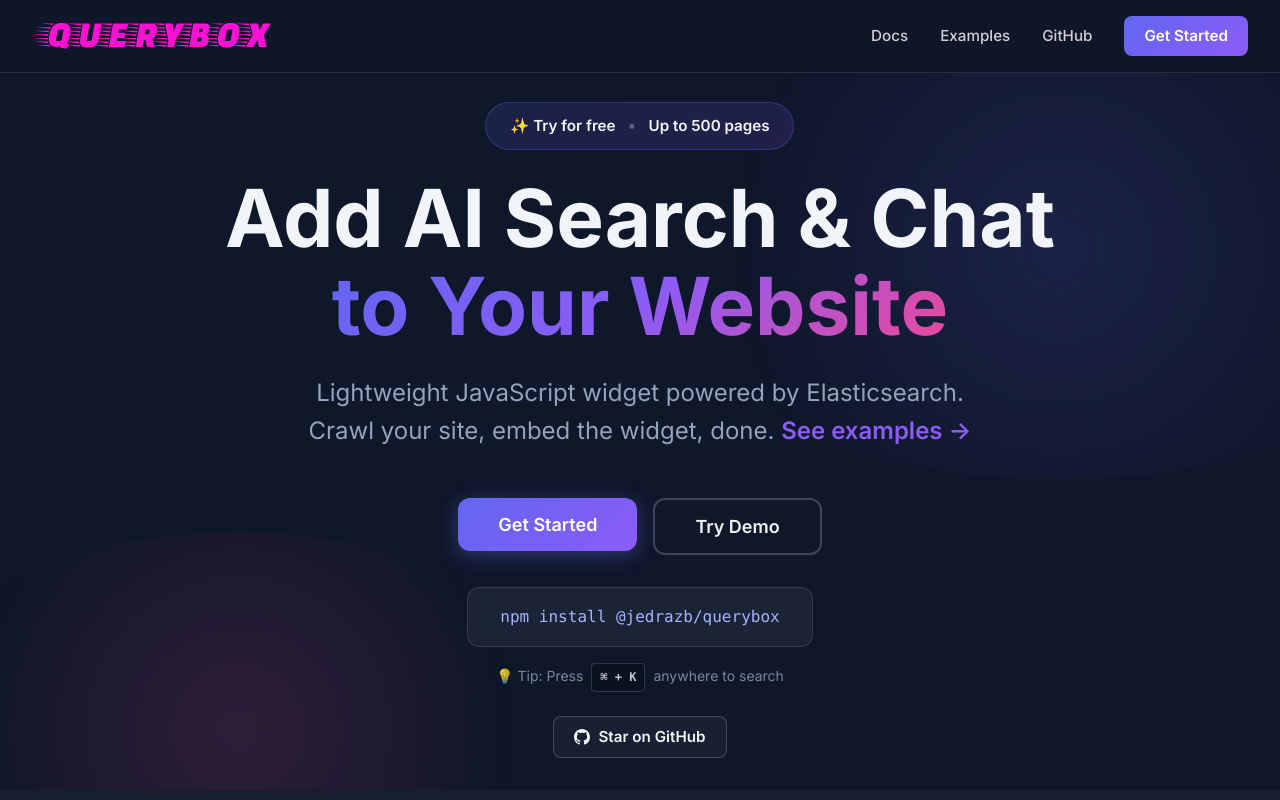
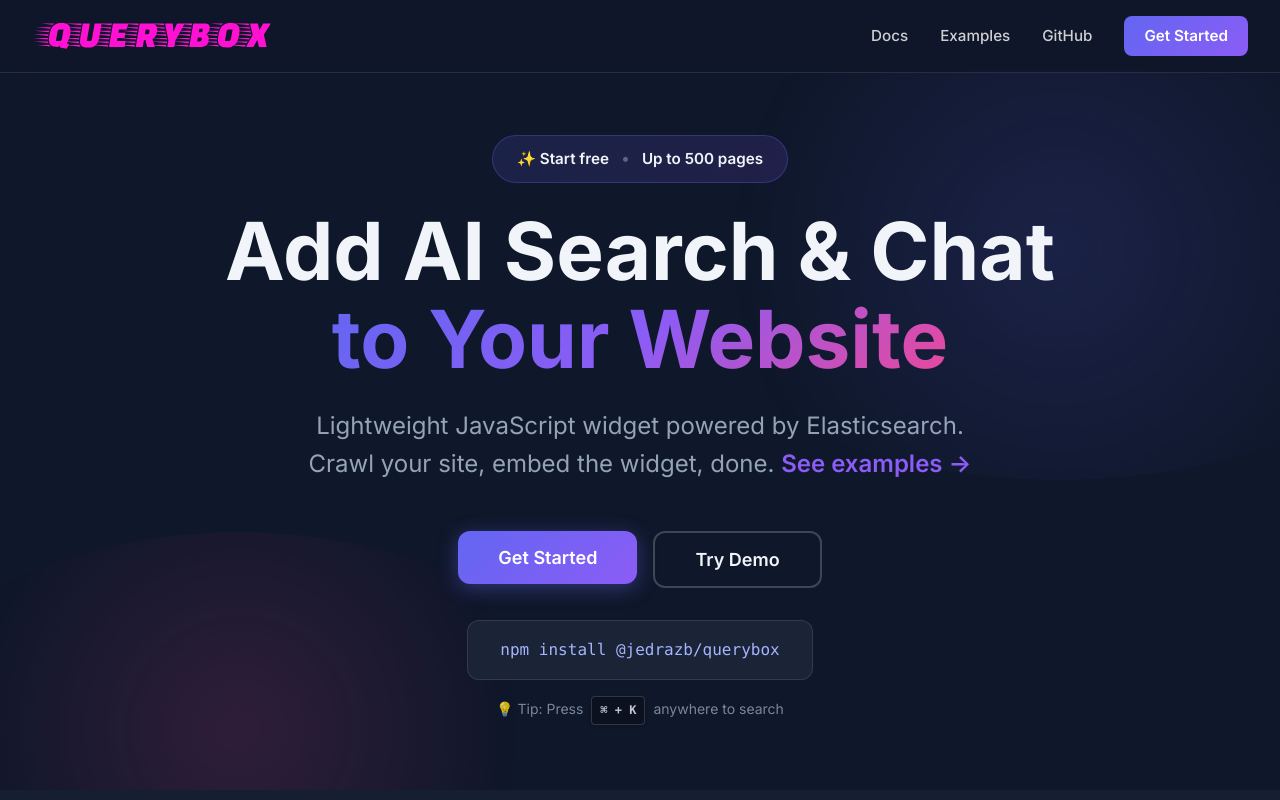
Before and after one commit to jedrazb/querybox, a Next.js app in the folder packages/app/: page / in a window 1280 px wide. Shown: the top 800 px of the page. Built offline with nearby package versions, Linux system fonts and the light colour scheme.

Commit message:
Update main page

```diff
--- a/packages/app/src/app/page.module.css
+++ b/packages/app/src/app/page.module.css
@@ -198,6 +198,39 @@
   transform: translateY(-2px);
 }
 
+/* GitHub Section */
+.githubSection {
+  padding: 2rem;
+  text-align: center;
+  background: rgba(15, 23, 42, 0.3);
+}
+
+.githubCta {
+  display: inline-flex;
+  align-items: center;
+  gap: 0.75rem;
+  padding: 0.75rem 1.75rem;
+  background: rgba(30, 41, 59, 0.6);
+  border: 1px solid rgba(255, 255, 255, 0.2);
+  border-radius: 12px;
+  color: var(--text);
+  text-decoration: none;
+  font-size: 1rem;
+  font-weight: 600;
+  transition: all 0.3s ease;
+  backdrop-filter: blur(10px);
+}
+
+.githubCta:hover {
+  border-color: rgba(99, 102, 241, 0.5);
+  background: rgba(99, 102, 241, 0.15);
+  transform: translateY(-2px);
+}
+
+.githubCta svg {
+  flex-shrink: 0;
+}
+
 /* Animated Background */
 .heroBackground {
   position: absolute;
--- a/packages/app/src/app/page.tsx
+++ b/packages/app/src/app/page.tsx
@@ -30,7 +30,7 @@
       <section className={styles.hero} id="home">
         <div className={styles.heroContent}>
           <div className={styles.freeBadge}>
-            <span className={styles.freeBadgeText}>✨ Try for free</span>
+            <span className={styles.freeBadgeText}>✨ Start free</span>
             <span className={styles.freeBadgeDivider}>•</span>
             <span className={styles.freeBadgeText}>Up to 500 pages</span>
           </div>
@@ -62,25 +62,6 @@
             <span>
               💡 Tip: Press <kbd>⌘ + K</kbd> anywhere to search
             </span>
-          </div>
-          <div className={styles.socialProof}>
-            <a
-              href="https://github.com/jedrazb/querybox"
-              target="_blank"
-              rel="noopener noreferrer"
-              className={styles.githubBadge}
-            >
-              <svg
-                width="16"
-                height="16"
-                viewBox="0 0 16 16"
-                fill="currentColor"
-                style={{ marginRight: "0.5rem" }}
-              >
-                <path d="M8 0C3.58 0 0 3.58 0 8c0 3.54 2.29 6.53 5.47 7.59.4.07.55-.17.55-.38 0-.19-.01-.82-.01-1.49-2.01.37-2.53-.49-2.69-.94-.09-.23-.48-.94-.82-1.13-.28-.15-.68-.52-.01-.53.63-.01 1.08.58 1.23.82.72 1.21 1.87.87 2.33.66.07-.52.28-.87.51-1.07-1.78-.2-3.64-.89-3.64-3.95 0-.87.31-1.59.82-2.15-.08-.2-.36-1.02.08-2.12 0 0 .67-.21 2.2.82.64-.18 1.32-.27 2-.27.68 0 1.36.09 2 .27 1.53-1.04 2.2-.82 2.2-.82.44 1.1.16 1.92.08 2.12.51.56.82 1.27.82 2.15 0 3.07-1.87 3.75-3.65 3.95.29.25.54.73.54 1.48 0 1.07-.01 1.93-.01 2.2 0 .21.15.46.55.38A8.013 8.013 0 0016 8c0-4.42-3.58-8-8-8z" />
-              </svg>
-              Star on GitHub
-            </a>
           </div>
         </div>
 
```
